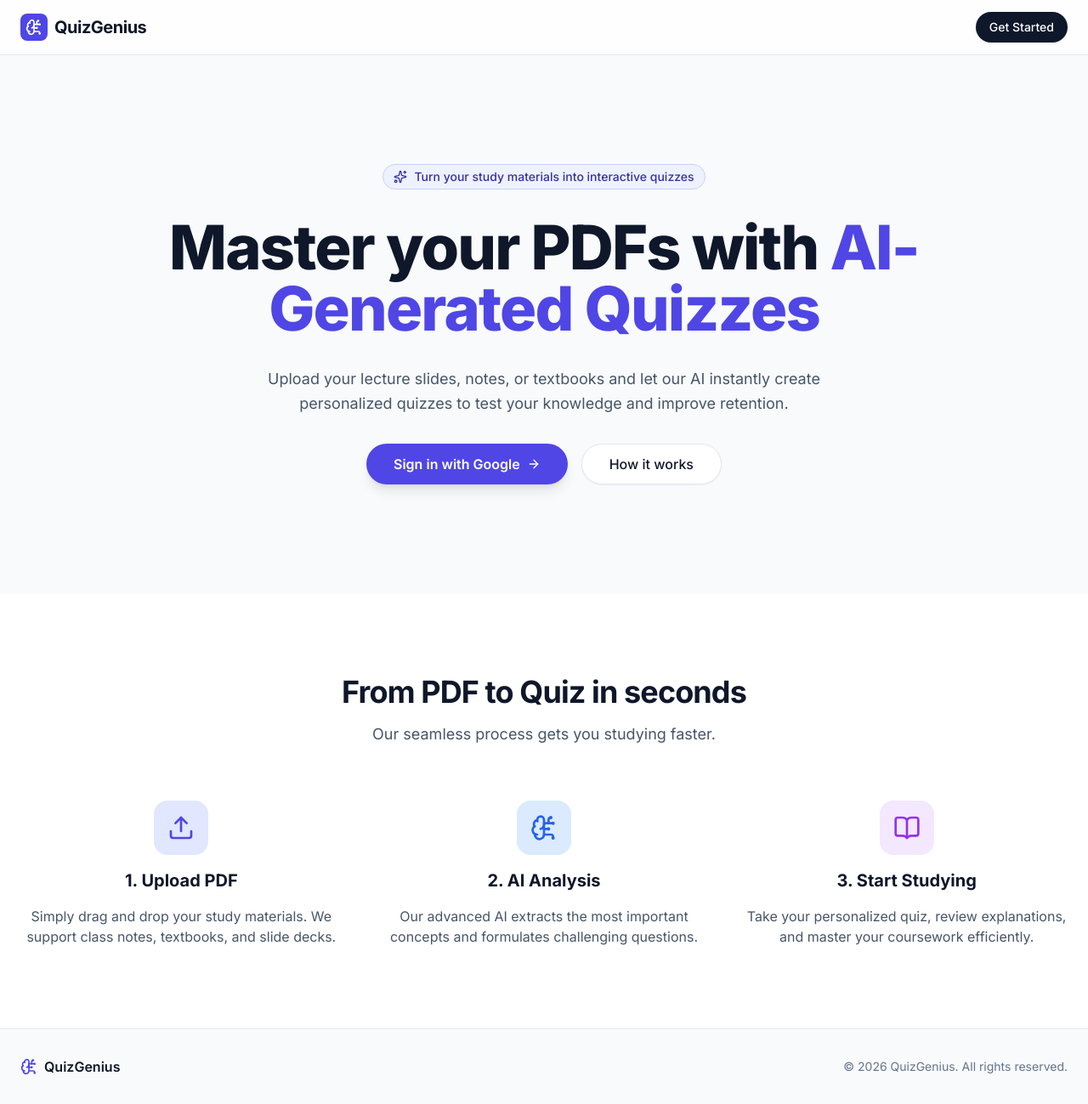
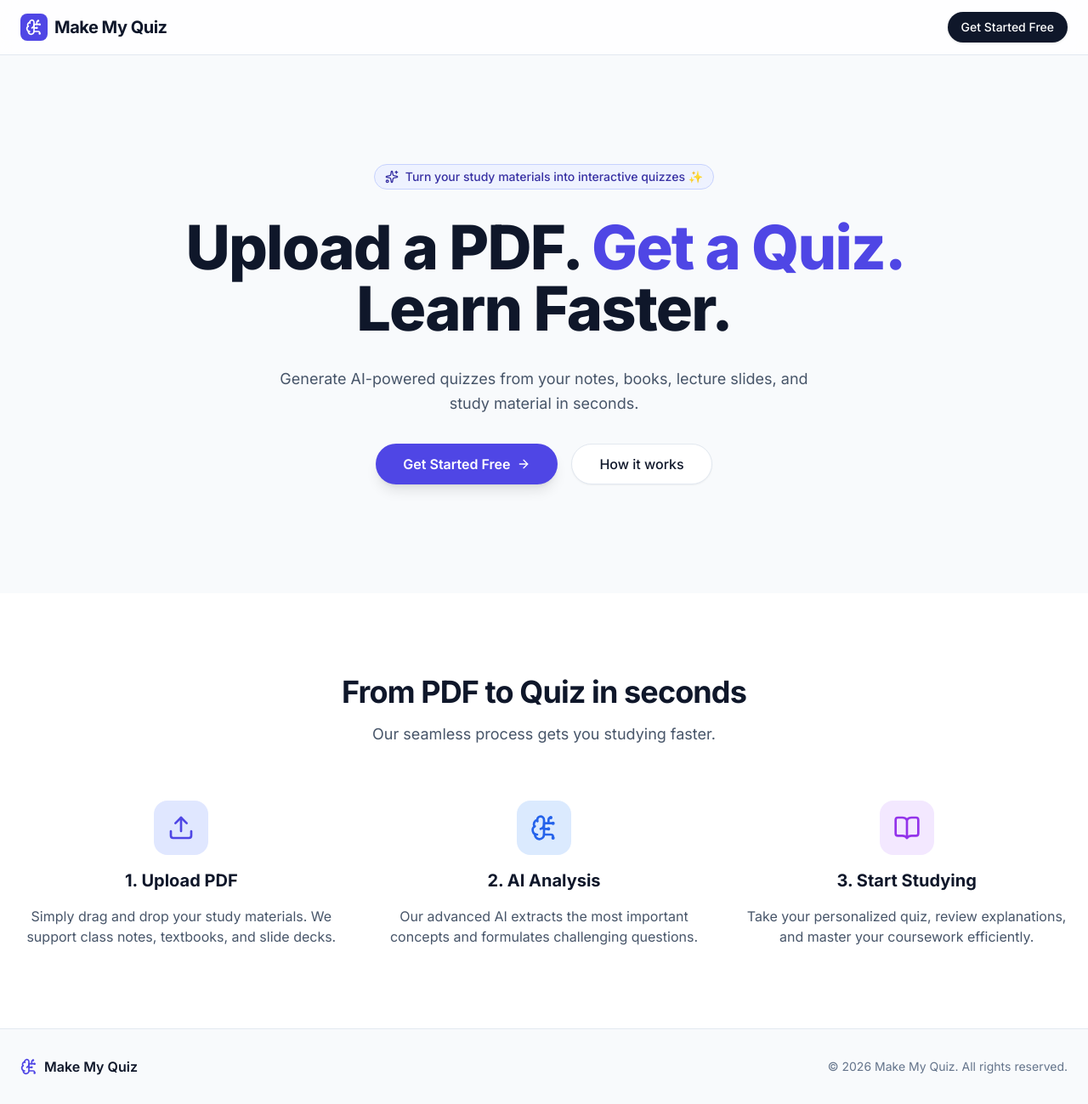
Before and after one commit to Raja904/quiz-generator, a Next.js app in the folder frontend/: page / in a window 1280 px wide. Shown: the whole page at 85% size. Built offline with nearby package versions, Linux system fonts and the light colour scheme; no server answers.

Commit message:
Rebrand: QuizGenius -> Make My Quiz, update hero copy and CTA

```diff
--- a/frontend/app/page.tsx
+++ b/frontend/app/page.tsx
@@ -27,7 +27,7 @@ export default function Home() {
             <div className="flex h-8 w-8 items-center justify-center rounded-lg bg-indigo-600 text-white">
               <BrainCircuit className="h-5 w-5" />
             </div>
-            QuizGenius
+            Make My Quiz
           </div>
           <nav>
             <button
@@ -35,7 +35,7 @@ export default function Home() {
               disabled={loading}
               className="inline-flex h-9 items-center justify-center rounded-full bg-slate-900 px-4 py-2 text-sm font-medium text-white shadow transition-colors hover:bg-slate-700 disabled:opacity-50"
             >
-              {loading ? <Loader2 className="h-4 w-4 animate-spin" /> : "Get Started"}
+              {loading ? <Loader2 className="h-4 w-4 animate-spin" /> : "Get Started Free"}
             </button>
           </nav>
         </div>
@@ -51,16 +51,17 @@ export default function Home() {
 
               <div className="inline-flex items-center rounded-full border border-indigo-200 bg-indigo-50 px-3 py-1 text-sm font-medium text-indigo-800">
                 <Sparkles className="mr-2 h-4 w-4" />
-                Turn your study materials into interactive quizzes
+                Turn your study materials into interactive quizzes ✨
               </div>
 
               <h1 className="max-w-4xl text-4xl font-extrabold tracking-tight sm:text-5xl md:text-6xl lg:text-7xl">
-                Master your PDFs with{" "}
-                <span className="text-indigo-600">AI-Generated Quizzes</span>
+                Upload a PDF.{" "}
+                <span className="text-indigo-600">Get a Quiz.</span>{" "}
+                Learn Faster.
               </h1>
 
               <p className="max-w-2xl text-lg leading-relaxed text-slate-600">
-                Upload your lecture slides, notes, or textbooks and let our AI instantly create personalized quizzes to test your knowledge and improve retention.
+                Generate AI-powered quizzes from your notes, books, lecture slides, and study material in seconds.
               </p>
 
               <div className="flex flex-col sm:flex-row gap-4 mt-8">
@@ -73,7 +74,7 @@ export default function Home() {
                     <Loader2 className="mr-2 h-5 w-5 animate-spin" />
                   ) : (
                     <>
-                      Sign in with Google
+                      Get Started Free
                       <ArrowRight className="ml-2 h-4 w-4" />
                     </>
                   )}
@@ -131,10 +132,10 @@ export default function Home() {
         <div className="container mx-auto px-4 md:px-6 flex flex-col items-center justify-between gap-4 md:flex-row">
           <div className="flex items-center gap-2 font-semibold">
             <BrainCircuit className="h-5 w-5 text-indigo-600" />
-            <span>QuizGenius</span>
+            <span>Make My Quiz</span>
           </div>
           <p className="text-sm text-slate-500">
-            &copy; {new Date().getFullYear()} QuizGenius. All rights reserved.
+            &copy; {new Date().getFullYear()} Make My Quiz. All rights reserved.
           </p>
         </div>
       </footer>
```
